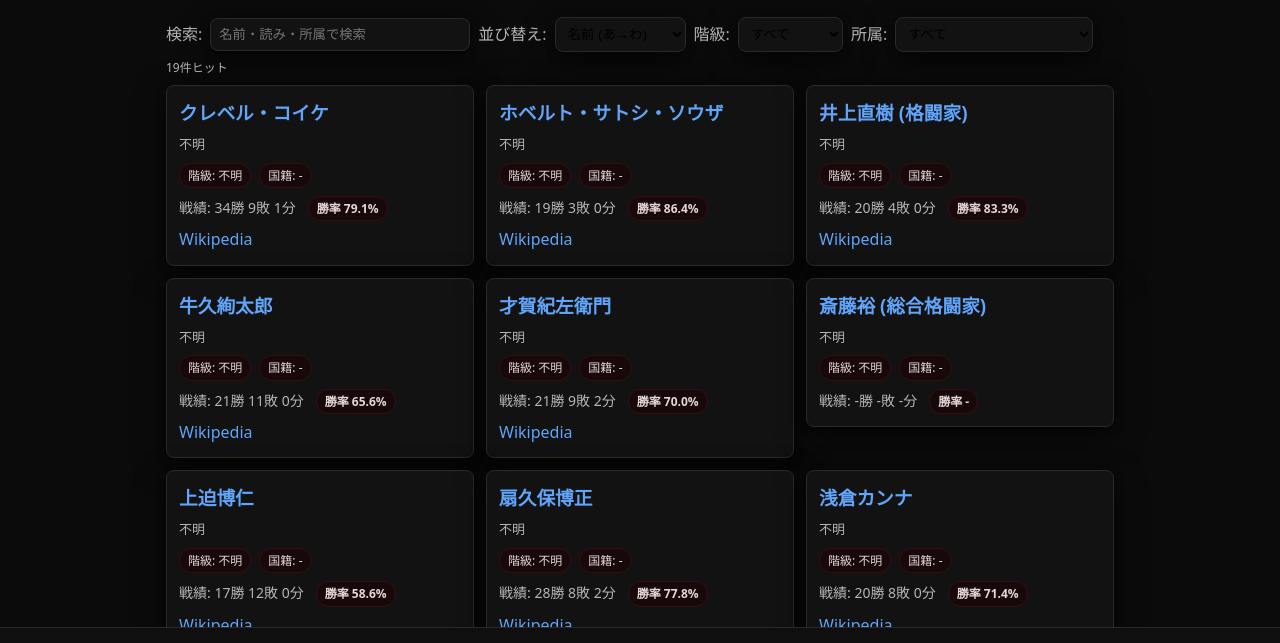
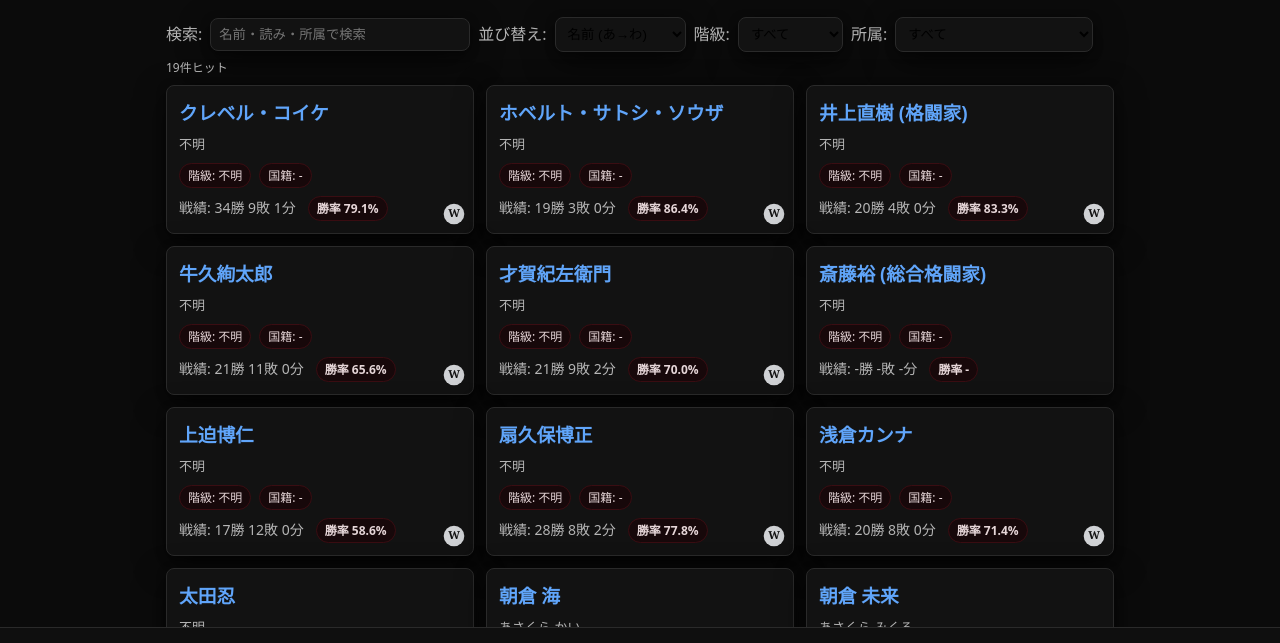
Before and after one commit to 920t920t/rizin, an Astro site: page /fighters in a window 1280 px wide. Shown: the part 126-769 px from the top of the page. Built offline with nearby package versions, Linux system fonts and the light colour scheme; Astro itself is replaced by a stand-in of ours.

Commit message:
feat(ui): add Wikipedia icon link on fighter card; enhance list fields

```diff
--- a/src/components/FighterCard.astro
+++ b/src/components/FighterCard.astro
@@ -4,7 +4,7 @@ import { safeText, winRate } from '@lib/format';
 const { fighter } = Astro.props as { fighter: Fighter };
 const nat = fighter.profile?.nationality?.[0] ?? null;
 ---
-<article class="card">
+<article class="card" style="position:relative;">
   <h3 style="margin:0 0 6px 0;"><a href={`${import.meta.env.BASE_URL}fighters/${fighter.id}`}>{safeText(fighter.name)}</a></h3>
   <div class="muted" style="font-size:13px;">{safeText(fighter.kana)}</div>
   <div style="margin:8px 0;display:flex;gap:8px;flex-wrap:wrap;align-items:center;">
@@ -18,8 +18,12 @@ const nat = fighter.profile?.nationality?.[0] ?? null;
     <div class="pill" title="勝率（勝/勝敗）" style="font-weight:700;">勝率 {winRate(fighter.record?.wins, fighter.record?.losses, fighter.record?.draws)}</div>
   </div>
   {fighter.wikipedia?.url && (
-    <div style="margin-top:6px;">
-      <a href={fighter.wikipedia.url} target="_blank" rel="noopener noreferrer">Wikipedia</a>
-    </div>
+    <a href={fighter.wikipedia.url} target="_blank" rel="noopener noreferrer" aria-label="Wikipedia" title="Wikipedia"
+       style="position:absolute; right:8px; bottom:8px; width:22px; height:22px; display:inline-block; opacity:.9;">
+      <svg xmlns="http://www.w3.org/2000/svg" viewBox="0 0 32 32" width="22" height="22" aria-hidden="true" focusable="false">
+        <circle cx="16" cy="16" r="15" fill="#e5e7eb"/>
+        <text x="16" y="21" text-anchor="middle" font-family="Georgia, serif" font-weight="700" font-size="16" fill="#111">W</text>
+      </svg>
+    </a>
   )}
 </article>
```
